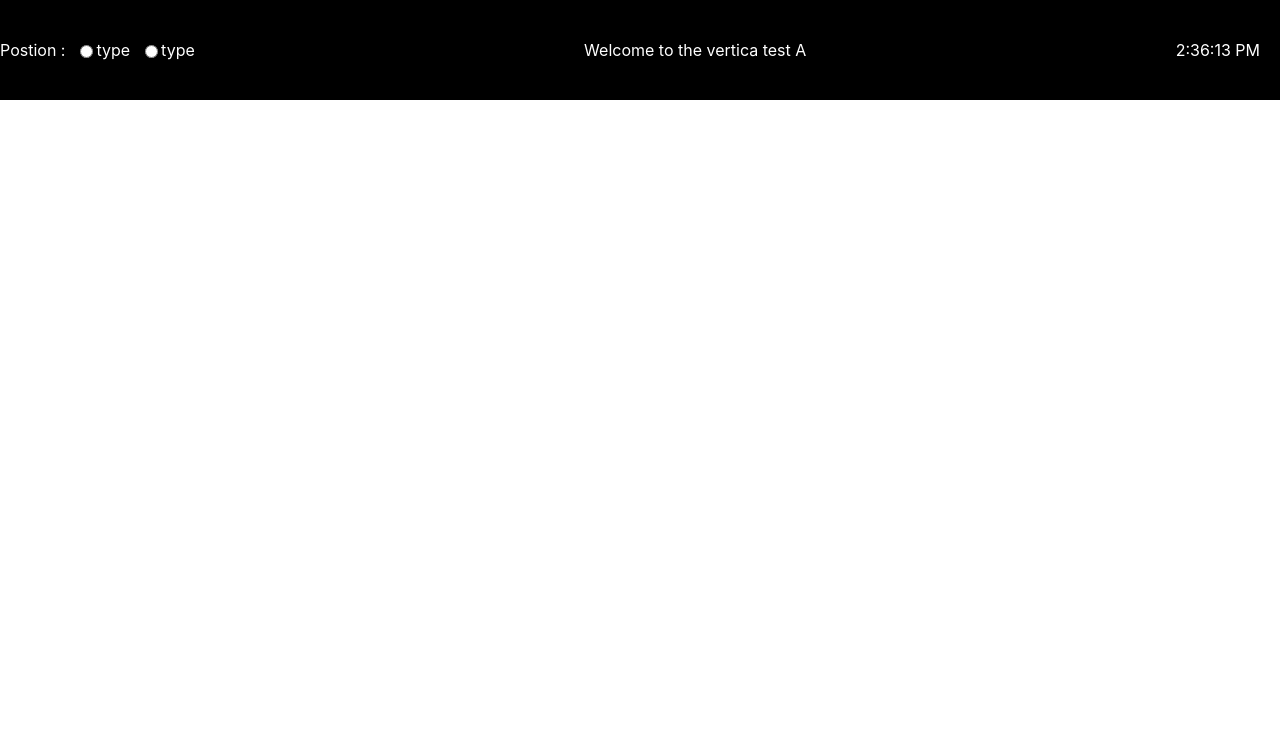
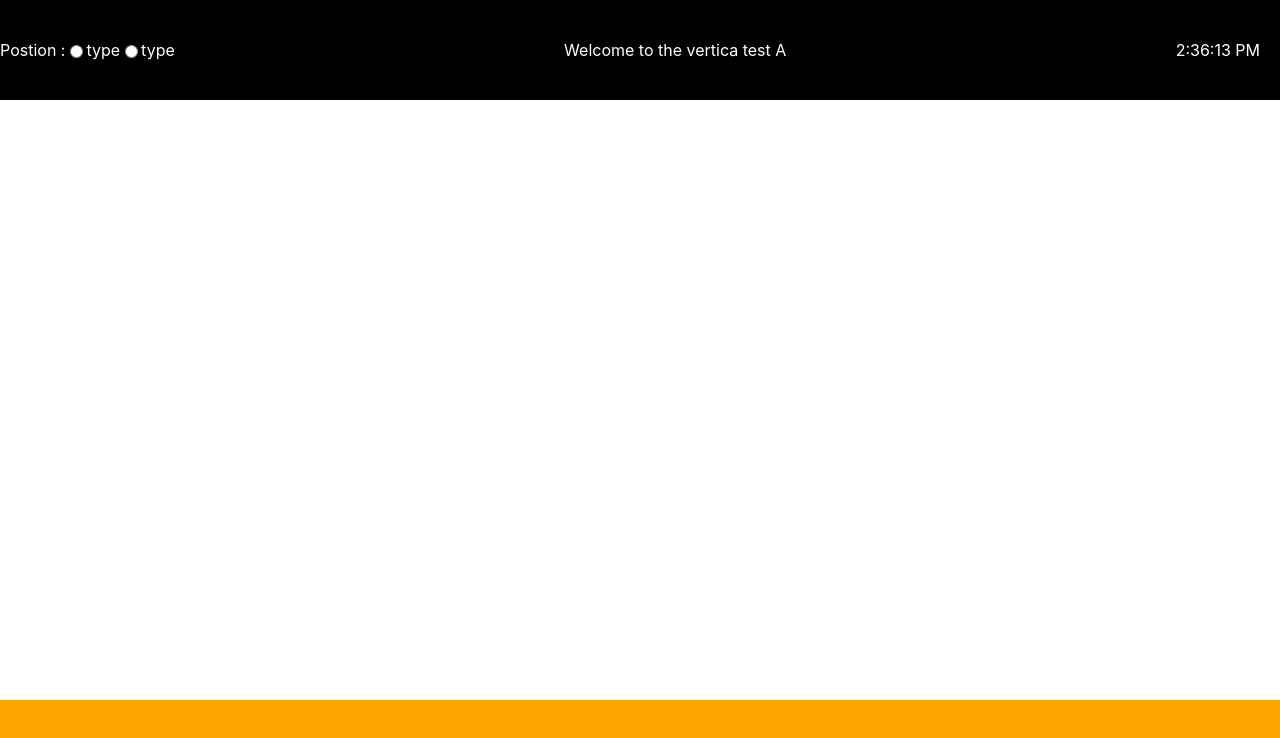
Before and after one commit to BALAJI141031/assignment, a React (Create React App) app: page / in a window 1280 px wide. Shown: the top 738 px of the page. Built offline with nearby package versions, Linux system fonts and the light colour scheme.

Commit message:
feat:static footer added

```diff
--- a/src/App.css
+++ b/src/App.css
@@ -44,6 +44,16 @@
   padding-right:20px
 }
 
+.pos-fixed{
+  position:fixed;
+  width:100%
+}
+
+footer{
+  bottom: 0;
+  min-height:100px;
+  background-color: orange;
+}
 
 .flex-div{
   display: flex;
@@ -58,12 +68,8 @@
 
 }
 
-.position-control-div > div {
-  margin: 0px 10px;
-}
-
-.position-control-div > div > div {
-  margin-right:10px
+.m-right{
+  margin-right:20px
 }
 
 .position-control-div{
--- a/src/App.js
+++ b/src/App.js
@@ -7,7 +7,7 @@ const positionTypes=["center","LowerRight"]
 function App() {
   return (
     <div className="App">
-      <header className="app-header flex-div flex-H-space-bw flex-H-center-V">
+      <header className="app-header flex-div flex-H-space-bw flex-H-center-V pos-fixed">
         <div className='flex-div position-control-div'>
           <p>Postion : </p>
           <div className='flex-div'>
@@ -17,6 +17,9 @@ function App() {
         <p>Welcome to the vertica test A</p>
         <Clock/>
       </header>
+
+      <footer className='pos-fixed'>
+      </footer>
     </div>
   );
 }
--- a/src/components/Timer/normalClock.js
+++ b/src/components/Timer/normalClock.js
@@ -20,6 +20,6 @@ export default function Clock() {
         }
     },[])
   return (
-      <p>{time}</p>
+      <p className='m-right'>{time}</p>
   )
 }
```
